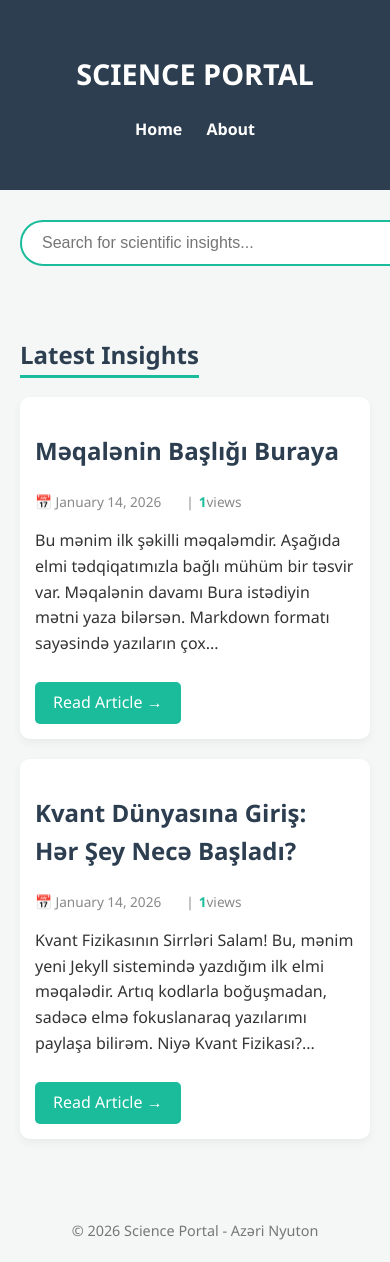
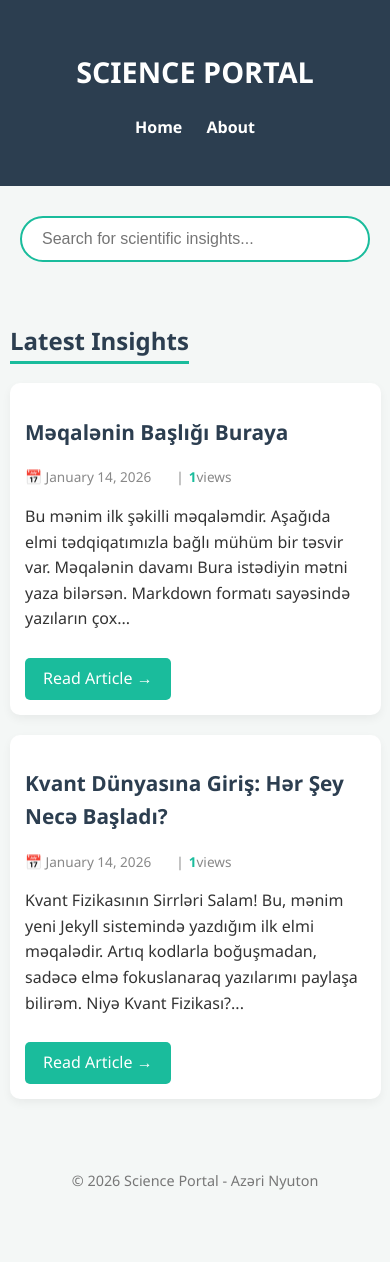
Before and after one commit to azerinyuton/science, a Jekyll site: the page built from index.html, in a window 390 px wide. Built offline with Jekyll 4.4.1, drawn with Linux system fonts in a browser that asks for light colours; comment, search, counter and statistics services are not loaded; after the commit the page ends 1212 px from its top, so only the background shows below that.

Commit message:
default.html

```diff
--- a/_layouts/default.html
+++ b/_layouts/default.html
@@ -33,6 +33,31 @@
     nav ul li { margin: 0 10px; }
     .post-card { padding: 15px; }
     input#search-input { font-size: 0.9rem; }
+}
+        /* Mobile and Tablet Optimization */
+@media (max-width: 768px) {
+    header { padding: 30px 10px; }
+    header h1 { font-size: 1.8rem; }
+
+    .container {
+        width: 95% !important;
+        padding: 10px;
+    }
+
+    /* Axtarış çubuğunun telefonda kənardan çıxmaması üçün */
+    #search-input {
+        width: 100% !important;
+        font-size: 14px;
+    }
+
+    .post-card h2 { font-size: 1.3rem; }
+
+    nav ul li { margin: 0 10px; }
+}
+
+/* Axtarış qutusu üçün ümumi düzəliş */
+#search-input {
+    box-sizing: border-box; /* Padding-in ölçüyə təsir etməməsi üçün mütləqdir */
 }
     </style>
 </head>
```
